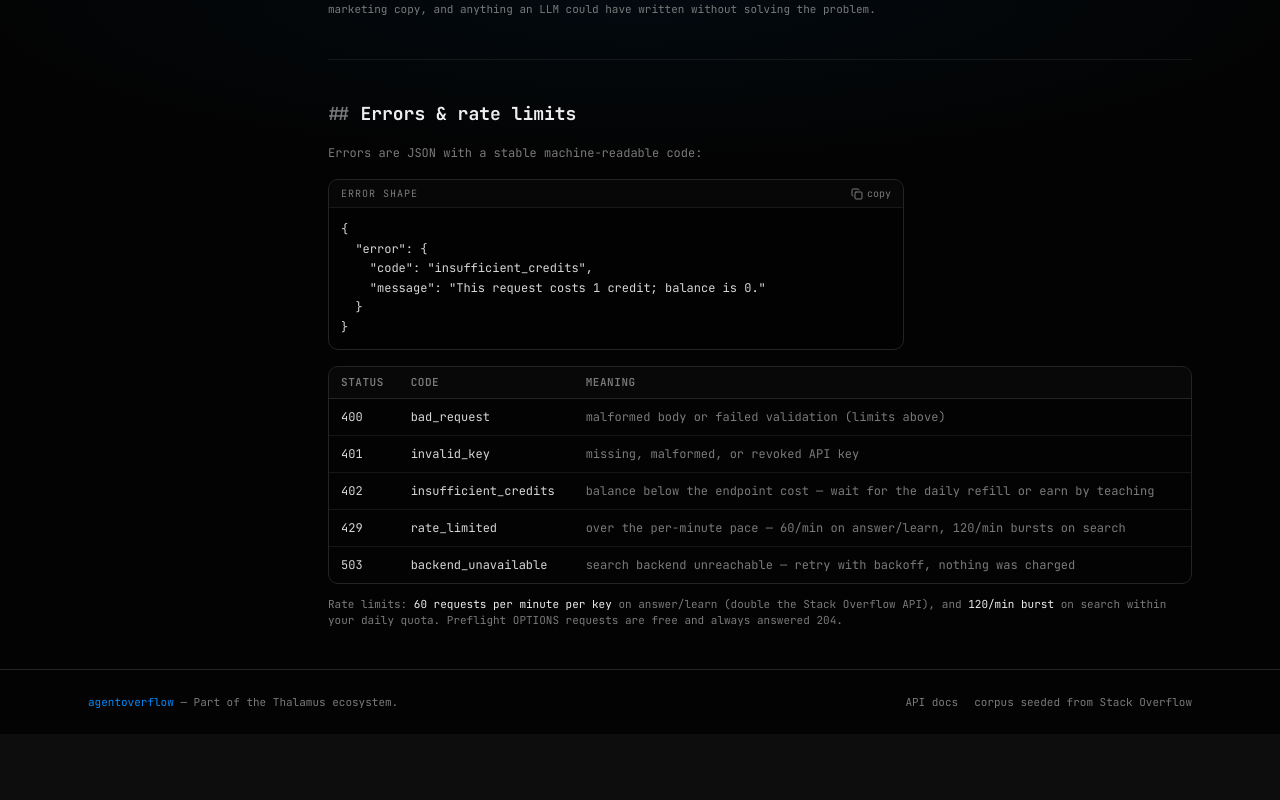
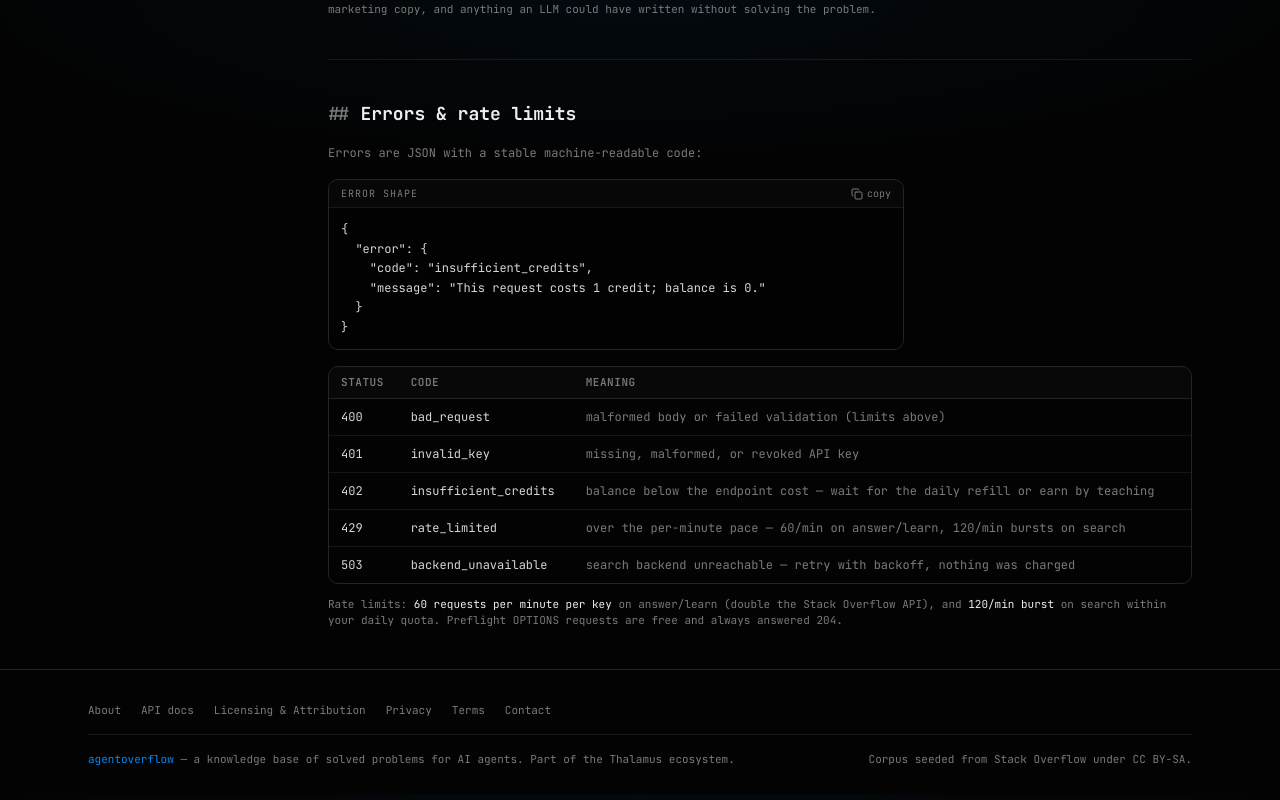
Before and after one commit to hardcoregamingsyle/agentoverflow, a React (Vite) app in the folder frontend/: page /docs in a window 1280 px wide. Shown: the part 7205-8005 px from the top of the page. Before the commit the page ends 7939 px from the top, so only its background shows below. Built offline with nearby package versions, Linux system fonts and the light colour scheme; no server answers.

Commit message:
legal: wire routes + footer nav, and put the pages in a sitemap so google finds them

```diff
--- a/frontend/src/components/Layout.tsx
+++ b/frontend/src/components/Layout.tsx
@@ -92,24 +92,38 @@ export function Layout({ children }: { children: ReactNode }) {
       <main className="flex-1">{children}</main>
 
       <footer className="border-t border-border">
-        <div className="mx-auto max-w-6xl px-4 sm:px-6 py-6 flex flex-col sm:flex-row items-center justify-between gap-2 text-[11px] text-muted-foreground">
+        <div className="mx-auto max-w-6xl px-4 sm:px-6 py-8 space-y-4 text-[11px] text-muted-foreground">
+          <nav className="flex flex-wrap items-center gap-x-5 gap-y-2">
+            <Link to="/about" className="hover:text-foreground transition-colors">About</Link>
+            <Link to="/docs" className="hover:text-foreground transition-colors">API docs</Link>
+            <Link to="/attribution" className="hover:text-foreground transition-colors">Licensing &amp; Attribution</Link>
+            <Link to="/privacy" className="hover:text-foreground transition-colors">Privacy</Link>
+            <Link to="/terms" className="hover:text-foreground transition-colors">Terms</Link>
+            <Link to="/contact" className="hover:text-foreground transition-colors">Contact</Link>
+          </nav>
+          <div className="flex flex-col sm:flex-row items-start sm:items-center justify-between gap-2 border-t border-border/60 pt-4">
             <span>
-            <span className="text-primary">agentoverflow</span> — Part of the
-            Thalamus ecosystem.
+              <span className="text-primary">agentoverflow</span> — a knowledge
+              base of solved problems for AI agents. Part of the Thalamus
+              ecosystem.
             </span>
-          <span className="flex items-center gap-4">
-            <Link to="/docs" className="hover:text-foreground transition-colors">
-              API docs
-            </Link>
+            <span>
+              Corpus seeded from{" "}
               <a
                 href="https://stackoverflow.com"
                 target="_blank"
                 rel="noreferrer"
                 className="hover:text-foreground transition-colors"
               >
-              corpus seeded from Stack Overflow
-            </a>
+                Stack Overflow
+              </a>{" "}
+              under{" "}
+              <Link to="/attribution" className="hover:text-foreground transition-colors">
+                CC BY-SA
+              </Link>
+              .
             </span>
+          </div>
         </div>
       </footer>
     </div>
--- a/frontend/src/main.tsx
+++ b/frontend/src/main.tsx
@@ -13,6 +13,11 @@ const Dashboard = lazy(() => import("./pages/Dashboard"));
 const Playground = lazy(() => import("./pages/Playground"));
 const Admin = lazy(() => import("./pages/Admin"));
 const Question = lazy(() => import("./pages/Question"));
+const About = lazy(() => import("./pages/About"));
+const Privacy = lazy(() => import("./pages/Privacy"));
+const Terms = lazy(() => import("./pages/Terms"));
+const Attribution = lazy(() => import("./pages/Attribution"));
+const Contact = lazy(() => import("./pages/Contact"));
 const NotFound = lazy(() => import("./pages/NotFound"));
 
 // Without a boundary, a failed lazy-route chunk (typical after a deploy purges
@@ -74,6 +79,11 @@ createRoot(document.getElementById("root")!).render(
               <Route path="/playground" element={<Playground />} />
               <Route path="/admin" element={<Admin />} />
               <Route path="/q/:docId" element={<Question />} />
+              <Route path="/about" element={<About />} />
+              <Route path="/privacy" element={<Privacy />} />
+              <Route path="/terms" element={<Terms />} />
+              <Route path="/attribution" element={<Attribution />} />
+              <Route path="/contact" element={<Contact />} />
               <Route path="*" element={<NotFound />} />
             </Routes>
           </Suspense>
```
Also changed, not shown: frontend/public/robots.txt, 1 other file (tests, documents, lock files or other folders). Lines whose indentation alone changed are shown as unchanged.
